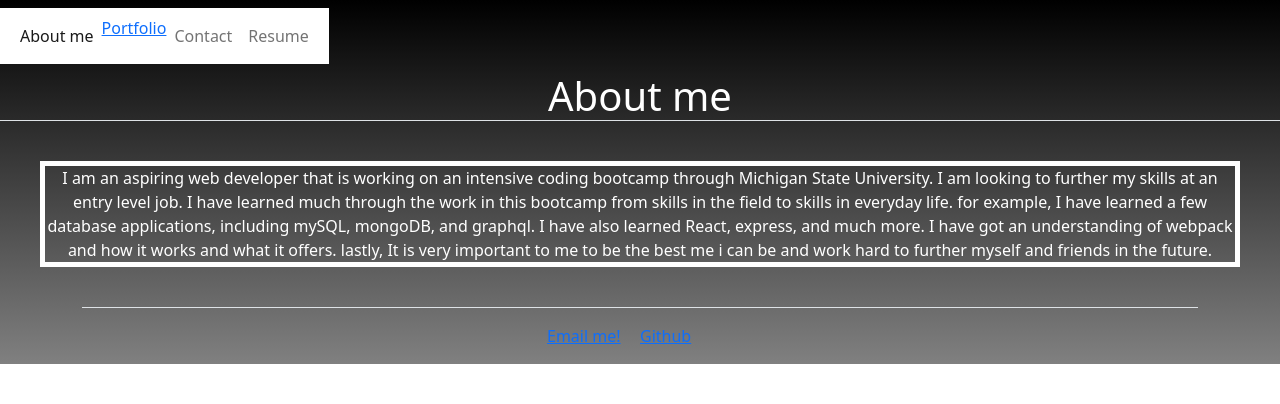
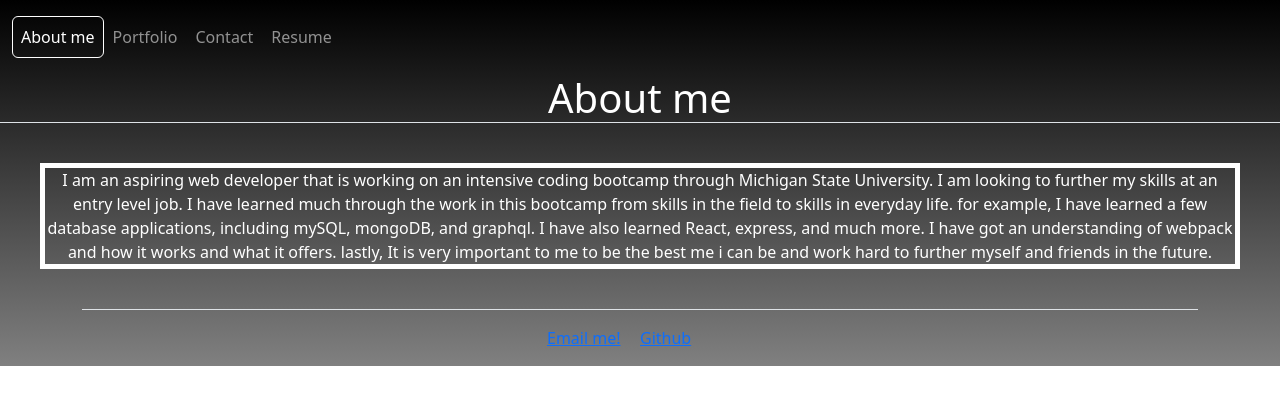
Before and after one commit to Nate-Kleinsorge/challenge_20, a React (Create React App) app in the folder portfolio/: page / in a window 1280 px wide. Shown: the top 404 px of the page. Built offline with nearby package versions, Linux system fonts and the light colour scheme.

Commit message:
changed navbar/altered cantact card

```diff
--- a/portfolio/package.json
+++ b/portfolio/package.json
@@ -2,10 +2,12 @@
   "name": "portfolio",
   "version": "0.1.0",
   "private": true,
+  "homepage": "https://nate-kleinsorge.github.io/challenge_20",
   "dependencies": {
     "@testing-library/jest-dom": "^5.16.4",
     "@testing-library/react": "^11.1.0",
     "@testing-library/user-event": "^13.5.0",
+    "gh-pages": "^5.0.0",
     "react": "17.0.2",
     "react-dom": "17.0.2",
     "react-mailto": "^0.4.0",
@@ -13,6 +15,8 @@
     "web-vitals": "^2.1.4"
   },
   "scripts": {
+    "predeploy": "npm run build",
+    "deploy": "gh-pages -d build",
     "start": "react-scripts start",
     "build": "react-scripts build",
     "test": "react-scripts test",
--- a/portfolio/src/components/nav.js
+++ b/portfolio/src/components/nav.js
@@ -1,23 +1,23 @@
 function Navbar({ currentPage, handlePageChange }) {
     return(
         <div className="navbar">
-            <nav className="navbar navbar-expand-lg navbar-light bg-white">
+            <nav className="navbar navbar-expand-lg navbar-dark bg-transparent">
                 <div class="container-fluid">
                     <button className="navbar-toggler" type="button" data-mdb-toggle="collapse" data-mdb-target="#navbarExample01" aria-controls="navbarExample01" aria-expanded="false" aria-label="Toggle navigation">
                     </button>
                     <div className="text-right collapse navbar-collapse" id="navbarExample01">
                         <ul className="navbar-nav me-auto mb-2 mb-lg-0 align-items">
                             <li className="nav-item">
-                                <a href="#about" onClick={() => handlePageChange('About')} className={currentPage === 'About' ? 'nav-link active' : 'nav-link'}>About me</a>
+                                <a href="#about" onClick={() => handlePageChange('About')} className={currentPage === 'About' ? 'nav-link active btn' : 'nav-link btn'}>About me</a>
                             </li>
                             <li className="nav-item">
-                                <a href="#portfolio" onClick={() => handlePageChange('Portfolio')} className={currentPage === 'Portfolio' ? 'nav-link active' : 'navlink'}>Portfolio</a>
+                                <a href="#portfolio" onClick={() => handlePageChange('Portfolio')} className={currentPage === 'Portfolio' ? 'nav-link active btn' : 'nav-link btn'}>Portfolio</a>
                             </li>
                             <li className="nav-item">
-                                <a href="#contact" onClick={() => handlePageChange('Contact')} className={currentPage === 'Contact' ? 'nav-link active' : 'nav-link'}>Contact</a>
+                                <a href="#contact" onClick={() => handlePageChange('Contact')} className={currentPage === 'Contact' ? 'nav-link active btn' : 'nav-link btn'}>Contact</a>
                             </li>
                             <li className="nav-item">
-                                <a href="#resume" onClick={() => handlePageChange('Resume')} className={currentPage === 'Resume' ? 'nav-link active' : 'nav-link'}>Resume</a>
+                                <a href="#resume" onClick={() => handlePageChange('Resume')} className={currentPage === 'Resume' ? 'nav-link active btn' : 'nav-link btn'}>Resume</a>
                             </li>
                         </ul>
                     </div>
--- a/portfolio/src/components/pages/Contact.js
+++ b/portfolio/src/components/pages/Contact.js
@@ -10,7 +10,6 @@ const styles ={
     },
     inputBox: {
         margin: '20px',
-
     }
 }
 
@@ -48,16 +47,18 @@ export default function Contact() {
         <div className='col-10'>
             <h1 className="text-center header" style={styles.heading}>Contact</h1>
             <form>
-                <div class="form-group">
-                    <input value={name} onChange={handleInputChange} name="name" style={styles.inputBox} type="text" class="form-control" id="InputEmail1" placeholder="Enter email"></input>
+                <div className="form-group">
+                    <input value={name} onChange={handleInputChange} name="name" style={styles.inputBox} type="text" className="form-control" id="InputEmail1" placeholder="Enter Name"></input>
                 </div>
-                <div class="form-group">
-                    <input value={email} onChange={handleInputChange} name="email" style={styles.inputBox} type="email" class="form-control" placeholder=""></input>
+                <div className="form-group">
+                    <input value={email} onChange={handleInputChange} name="email" style={styles.inputBox} type="email" className="form-control" placeholder="Enter Email"></input>
                 </div>
-                <div class="form-group">
-                    <textarea value={message} onChange={handleInputChange} style={styles.inputBox} class="form-control" rows="10"></textarea>
+                <div className="form-group">
+                    <textarea value={message} onChange={handleInputChange} style={styles.inputBox} className="form-control" rows="10" placeholder='message'></textarea>
                 </div>
-                <button type="submit" onClick={handleFormSubmit} class="btn btn-primary">Submit</button>
+                <div style={styles.inputBox}>
+                    <button type="submit" onClick={handleFormSubmit} className="btn btn-primary">Submit</button>
+                </div>
             </form>
             {errorMessage && (
                 <div>
```
Also changed, not shown: 2 other files (tests, documents, lock files or other folders).
